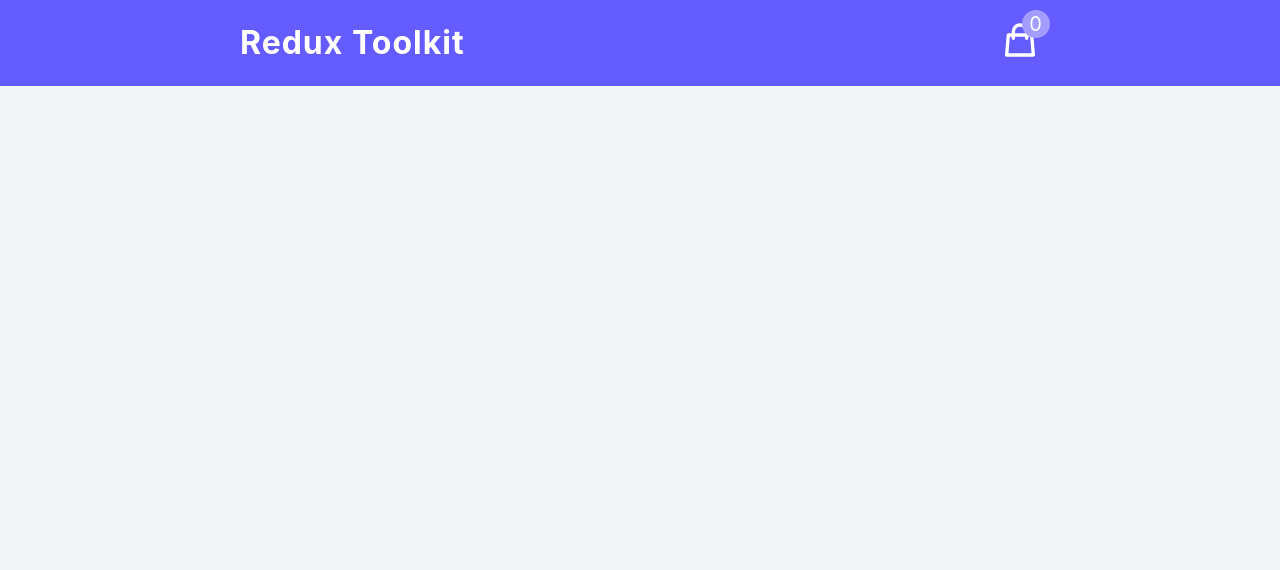
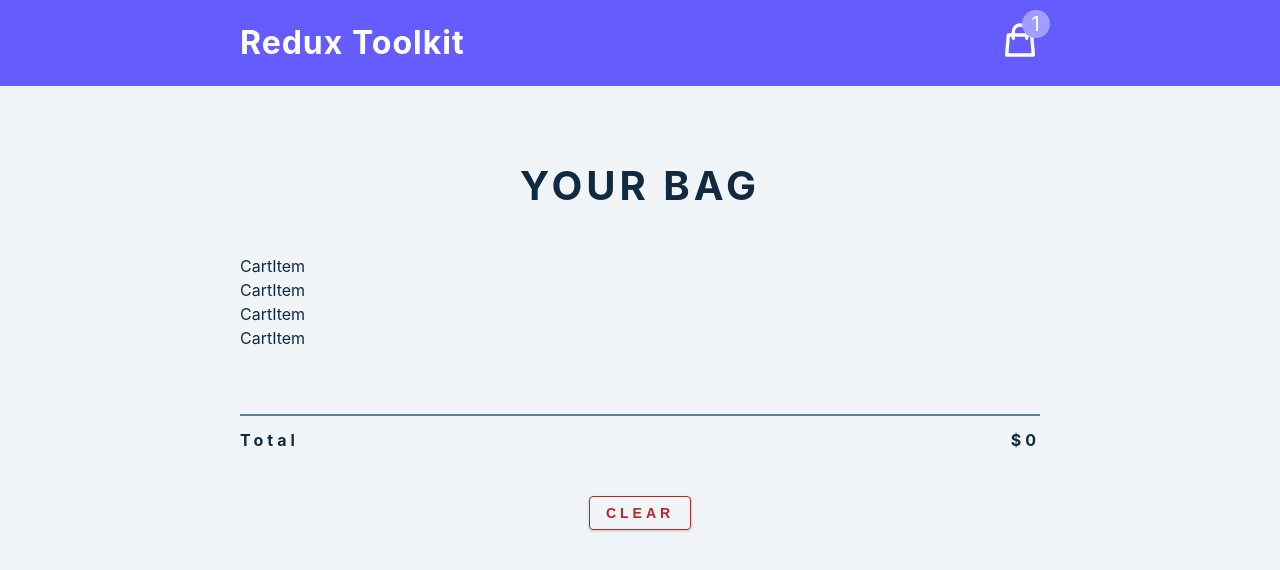
Before and after one commit to JavokhirTursunboev/redux-phone-store, a React (Vite) app: page / in a window 1280 px wide. Shown: the top 570 px of the page. Built offline with nearby package versions, Linux system fonts and the light colour scheme.

Commit message:
cart container is done

```diff
--- a/src/App.jsx
+++ b/src/App.jsx
@@ -1,9 +1,11 @@
+import CartContainer from "./components/CartContainer";
 import Navbar from "./components/navbar";
 
 const App = () => {
   return (
     <div>
       <Navbar />
+      <CartContainer />
     </div>
   );
 };
--- /dev/null
+++ b/src/components/CartContainer.jsx
@@ -0,0 +1,41 @@
+import { useSelector } from "react-redux";
+import CartItem from "./CartItem";
+
+function CartContainer() {
+
+const {amount, total, cartItems}=useSelector((store) =>   store.cart)
+
+if(amount < 1){
+    return <section className="cart">
+        <header>
+            <h2>you bag</h2>
+            <h4 className="empty-cart"> is currently empty</h4>
+        </header>
+    </section>
+}
+
+  return <section className="cart">
+    <header>
+        <h2>Your bag</h2>
+        <div>
+            {
+                cartItems.map((item) => {
+                  return <CartItem key={item.id} {...item} />
+                })
+            }
+        </div>
+        <footer>
+            <hr />
+            <div className="cart-total">
+                <h4>
+                    total <span>${total}</span>
+                </h4>
+            </div>
+            <button className="btn clear-btn">clear</button>
+        </footer>
+    </header>
+
+  </section>
+}
+
+export default CartContainer;
--- /dev/null
+++ b/src/components/CartItem.jsx
@@ -0,0 +1,6 @@
+
+const CartItem = () => {
+  return <div>CartItem</div>;
+};
+
+export default CartItem;
--- /dev/null
+++ b/src/data.js
@@ -0,0 +1,31 @@
+const cartItems = [
+    {
+      id: 'rec1JZlfCIBOPdcT2',
+      title: 'Samsung Galaxy S8',
+      price: '399.99',
+      img: 'https://images2.imgbox.com/c2/14/zedmXgs6_o.png',
+      amount: 1,
+    },
+    {
+      id: 'recB6qcHPxb62YJ75',
+      title: 'google pixel',
+      price: '499.99',
+      img: 'https://images2.imgbox.com/fb/3d/O4TPmhlt_o.png',
+      amount: 1,
+    },
+    {
+      id: 'recdRxBsE14Rr2VuJ',
+      title: 'Xiaomi Redmi Note 2',
+      price: '699.99',
+      img: 'https://images2.imgbox.com/4f/3d/WN3GvciF_o.png',
+      amount: 1,
+    },
+    {
+      id: 'recwTo160XST3PIoW',
+      title: 'Samsung Galaxy S7',
+      price: '599.99 ',
+      img: 'https://images2.imgbox.com/2e/7c/yFsJ4Zkb_o.png',
+      amount: 1,
+    },
+  ];
+  export default cartItems;
--- a/src/features/cart/cartSlice.js
+++ b/src/features/cart/cartSlice.js
@@ -1,8 +1,9 @@
 import { createSlice } from "@reduxjs/toolkit";
+import cartItems from "../../data";
 
 const initialState = {
-  cartItems: [],
-  amount: 0,
+  cartItems: cartItems,
+  amount: 1,
   total: 0,
   isLoading: true,
 };
```
